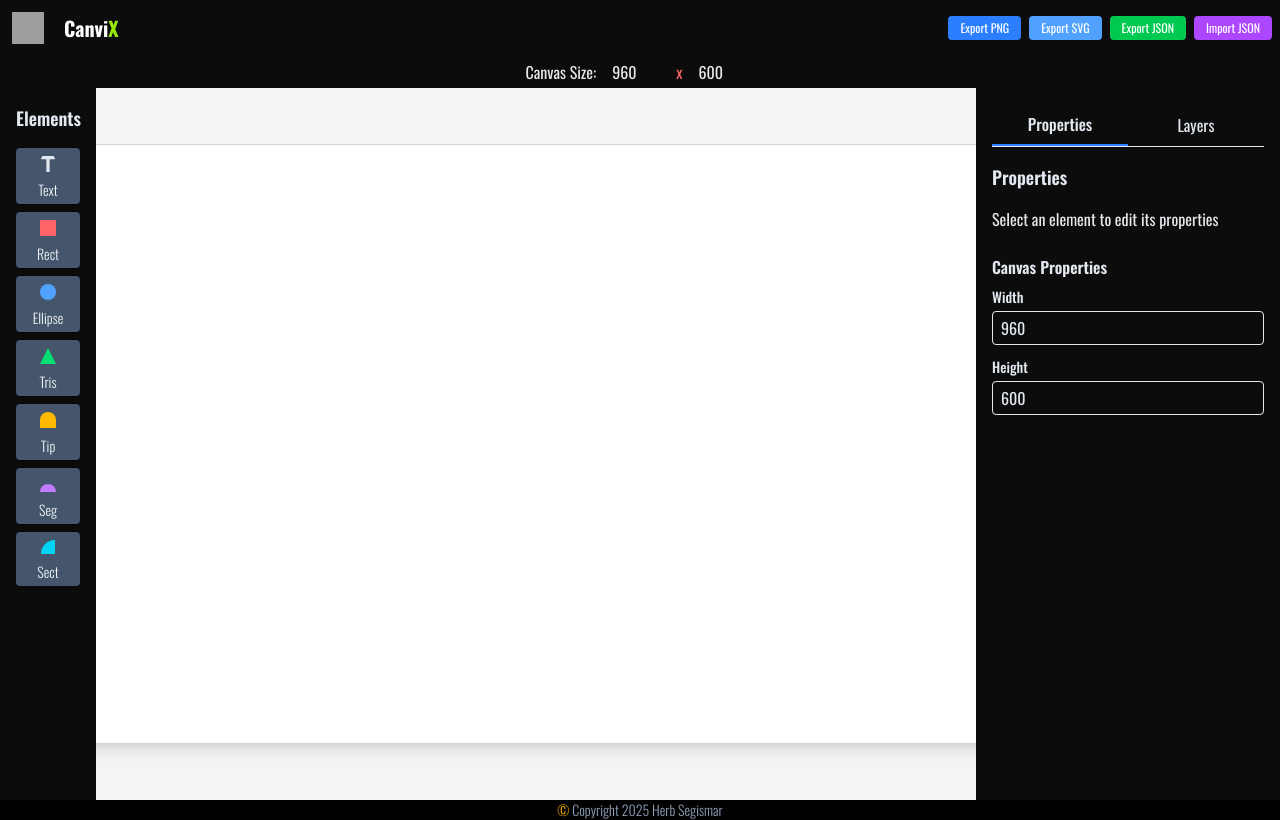
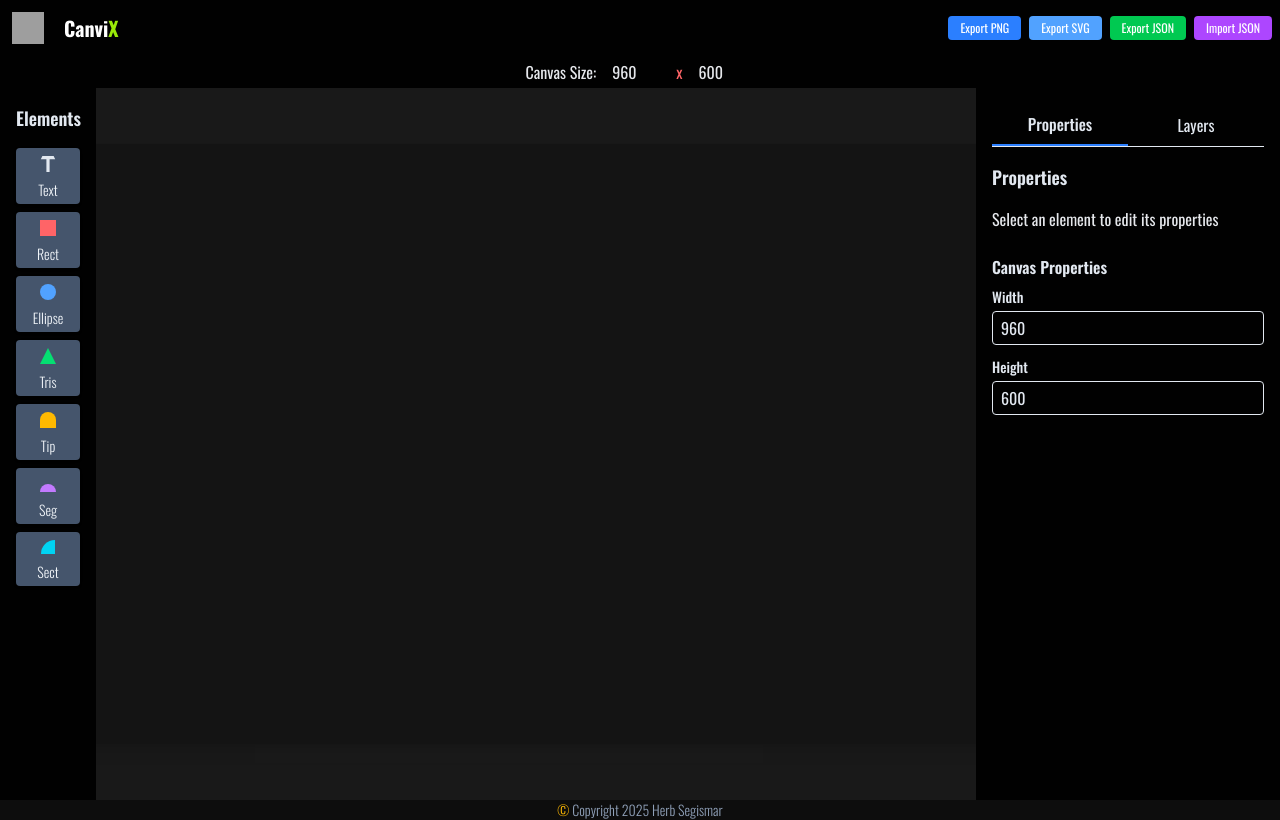
Before and after one commit to HerbertSegismar/canva-clone, a Next.js app: page / in a window 1280 px wide. Built offline with nearby package versions, Linux system fonts and the light colour scheme; grey boxes are pictures that could not be loaded.

Commit message:
Dark theme

```diff
--- a/app/components/CanvasArea.tsx
+++ b/app/components/CanvasArea.tsx
@@ -78,10 +78,10 @@ const CanvasArea = forwardRef<HTMLDivElement, CanvasAreaProps>(
     );
 
     return (
-      <div className="flex flex-col items-center p-4 bg-gray-100 rounded-lg">
+      <div className="flex flex-col items-center p-4">
         <div
           ref={ref}
-          className="bg-white shadow-lg relative border border-gray-300"
+          className="bg-black/20 shadow-lg relative"
           style={{ width: canvasSize.width, height: canvasSize.height }}
           onClick={handleCanvasClick}
         >
--- a/app/globals.css
+++ b/app/globals.css
@@ -1,28 +1,7 @@
 @import url("https://fonts.googleapis.com/css2?family=Oswald:wght@200..700&display=swap");
 @import "tailwindcss";
 
-:root {
-  --background: #ffffff;
-  --foreground: #171717;
-}
-
-@theme inline {
-  --color-background: var(--background);
-  --color-foreground: var(--foreground);
-  --font-sans: var(--font-geist-sans);
-  --font-mono: var(--font-geist-mono);
-}
-
-@media (prefers-color-scheme: light) {
-  :root {
-    --background: #0a0a0a;
-    --foreground: #ededed;
-  }
-}
-
 body {
-  background: var(--background);
-  color: var(--foreground);
   font-family: Oswald, Arial, Helvetica, sans-serif;
   overflow-x: hidden;
 }
--- a/app/page.tsx
+++ b/app/page.tsx
@@ -59,7 +59,7 @@ export default function Home() {
         rotation: 0,
         content: elementType === "text" ? "Sample Text" : "",
         color: elementType === "text"
-          ? "#000000"
+          ? "#fcfcfcff"
           : colors[Math.floor(Math.random() * colors.length)],
         fontSize: isMobile ? 14 : 16,
         zIndex: canvasElements.length,
@@ -91,7 +91,7 @@ export default function Home() {
     canvasElements.find((el) => el.id === selectedElement) || null;
 
   return (
-    <div className="min-h-screen flex flex-col bg-gray-100">
+    <div className="min-h-screen flex flex-col bg-black/90">
       <Head>
         <title>CanviX.io</title>
         <meta
```
